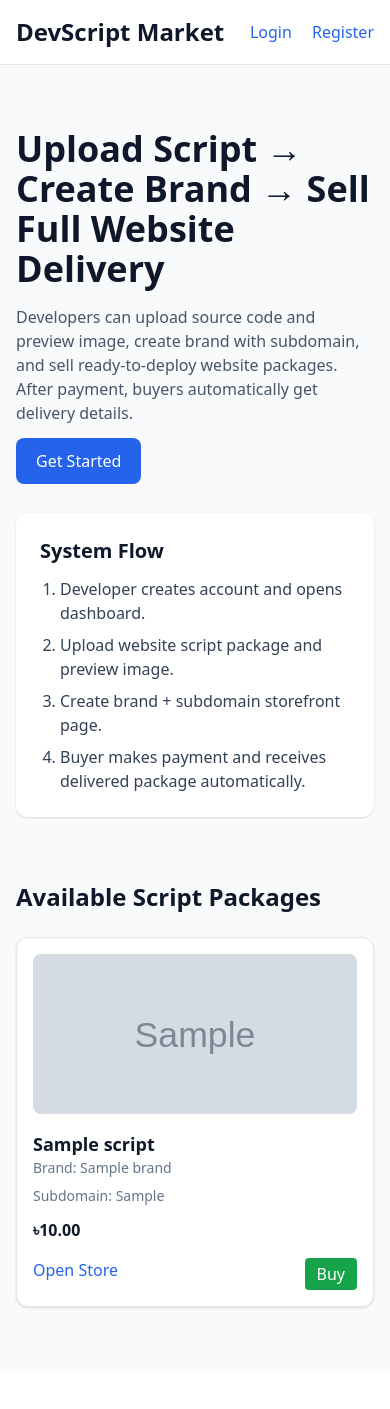
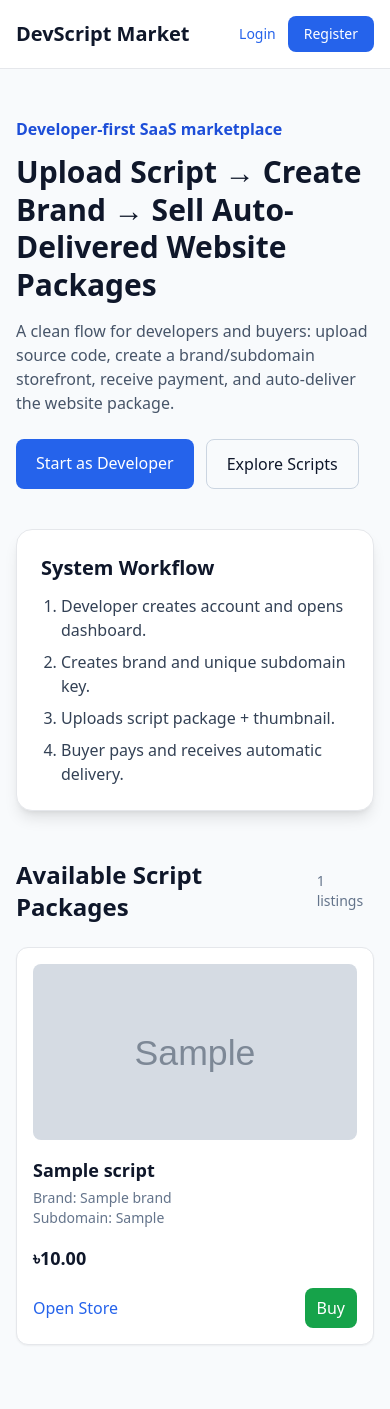
Before and after one commit to mdrahulislammri/IZV-project, a PHP site: page / in a window 390 px wide. Before the commit the page ends 1309 px from the top, so only its background shows below. Run offline with PHP 8.4, Linux system fonts and the light colour scheme; tables that the repository leaves empty hold one stand-in row (values such as "Sample post"); grey boxes marked "Sample" are stand-in pictures; some libraries are stand-ins or nearby versions.

Commit message:
Upgrade UI responsiveness and SEO metadata across marketplace pages

```diff
--- a/index.php
+++ b/index.php
@@ -9,67 +9,83 @@ $scripts = $pdo->query('SELECT s.id, s.title, s.price, s.thumbnail, b.brand_name
 <head>
   <meta charset="UTF-8">
   <meta name="viewport" content="width=device-width, initial-scale=1.0">
-  <title>DevScript Market</title>
+  <title>DevScript Market | Premium Website Script Marketplace</title>
+  <meta name="description" content="Buy and sell premium website scripts. Developers upload source code, create branded storefronts, and deliver complete website packages after payment.">
+  <meta name="robots" content="index, follow">
   <script src="https://cdn.tailwindcss.com"></script>
 </head>
-<body class="bg-slate-50 text-slate-900">
-  <header class="bg-white border-b">
-    <div class="max-w-6xl mx-auto px-4 py-4 flex justify-between items-center">
-      <h1 class="font-bold text-2xl">DevScript Market</h1>
-      <nav class="space-x-4">
+<body class="bg-slate-50 text-slate-900 antialiased">
+  <header class="bg-white/95 backdrop-blur border-b sticky top-0 z-30">
+    <div class="max-w-7xl mx-auto px-4 py-4 flex flex-wrap gap-3 justify-between items-center">
+      <a href="/" class="font-extrabold text-xl sm:text-2xl">DevScript Market</a>
+      <nav class="flex flex-wrap items-center gap-3 text-sm sm:text-base">
         <?php if ($user): ?>
-          <span class="text-sm">Hi, <?= htmlspecialchars($user['name']) ?></span>
+          <span class="text-slate-600">Hi, <?= htmlspecialchars($user['name']) ?></span>
           <?php if ($user['role'] === 'developer'): ?>
-            <a class="text-blue-600" href="/developer/dashboard.php">Dashboard</a>
+            <a class="text-blue-600 hover:text-blue-700" href="/developer/dashboard.php">Dashboard</a>
           <?php endif; ?>
-          <a class="text-blue-600" href="/user/deliveries.php">My Deliveries</a>
-          <a class="text-red-600" href="/logout.php">Logout</a>
+          <a class="text-blue-600 hover:text-blue-700" href="/user/deliveries.php">My Deliveries</a>
+          <a class="text-red-600 hover:text-red-700" href="/logout.php">Logout</a>
         <?php else: ?>
-          <a class="text-blue-600" href="/login.php">Login</a>
-          <a class="text-blue-600" href="/register.php">Register</a>
+          <a class="text-blue-600 hover:text-blue-700" href="/login.php">Login</a>
+          <a class="bg-blue-600 text-white px-4 py-2 rounded-lg hover:bg-blue-700" href="/register.php">Register</a>
         <?php endif; ?>
       </nav>
     </div>
   </header>
 
-  <section class="max-w-6xl mx-auto px-4 py-16">
+  <main>
+    <section class="max-w-7xl mx-auto px-4 py-12 sm:py-16">
       <div class="grid lg:grid-cols-2 gap-10 items-center">
         <div>
-        <h2 class="text-4xl font-extrabold mb-4">Upload Script → Create Brand → Sell Full Website Delivery</h2>
-        <p class="text-slate-600 mb-6">Developers can upload source code and preview image, create brand with subdomain, and sell ready-to-deploy website packages. After payment, buyers automatically get delivery details.</p>
-        <a href="/register.php" class="bg-blue-600 text-white px-5 py-3 rounded-lg">Get Started</a>
+          <p class="text-blue-700 font-semibold mb-3">Developer-first SaaS marketplace</p>
+          <h1 class="text-3xl sm:text-5xl font-black leading-tight mb-4">Upload Script → Create Brand → Sell Auto-Delivered Website Packages</h1>
+          <p class="text-slate-600 text-base sm:text-lg mb-6">A clean flow for developers and buyers: upload source code, create a brand/subdomain storefront, receive payment, and auto-deliver the website package.</p>
+          <div class="flex flex-wrap gap-3">
+            <a href="/register.php" class="bg-blue-600 text-white px-5 py-3 rounded-lg hover:bg-blue-700">Start as Developer</a>
+            <a href="#market" class="border border-slate-300 px-5 py-3 rounded-lg hover:bg-slate-100">Explore Scripts</a>
           </div>
-      <div class="bg-white rounded-xl p-6 shadow">
-        <h3 class="text-xl font-bold mb-3">System Flow</h3>
+        </div>
+        <div class="bg-white rounded-2xl p-6 shadow-lg border">
+          <h2 class="text-xl font-bold mb-3">System Workflow</h2>
           <ol class="list-decimal ml-5 text-slate-700 space-y-2">
             <li>Developer creates account and opens dashboard.</li>
-          <li>Upload website script package and preview image.</li>
-          <li>Create brand + subdomain storefront page.</li>
-          <li>Buyer makes payment and receives delivered package automatically.</li>
+            <li>Creates brand and unique subdomain key.</li>
+            <li>Uploads script package + thumbnail.</li>
+            <li>Buyer pays and receives automatic delivery.</li>
           </ol>
         </div>
       </div>
     </section>
 
-  <section class="max-w-6xl mx-auto px-4 pb-16">
-    <h3 class="text-2xl font-bold mb-6">Available Script Packages</h3>
-    <div class="grid md:grid-cols-2 lg:grid-cols-3 gap-6">
+    <section id="market" class="max-w-7xl mx-auto px-4 pb-16">
+      <div class="flex items-center justify-between mb-6">
+        <h2 class="text-2xl sm:text-3xl font-bold">Available Script Packages</h2>
+        <span class="text-sm text-slate-500"><?= count($scripts) ?> listings</span>
+      </div>
+
+      <?php if (!$scripts): ?>
+        <div class="bg-white border rounded-xl p-8 text-center text-slate-500">No scripts uploaded yet.</div>
+      <?php else: ?>
+        <div class="grid sm:grid-cols-2 xl:grid-cols-3 gap-6">
           <?php foreach ($scripts as $script): ?>
-        <div class="bg-white rounded-xl shadow p-4 border">
+            <article class="bg-white rounded-xl shadow-sm hover:shadow-md p-4 border transition">
               <?php if ($script['thumbnail']): ?>
-            <img src="/uploads/<?= htmlspecialchars($script['thumbnail']) ?>" class="h-40 w-full object-cover rounded-lg mb-4" alt="thumbnail">
+                <img src="/uploads/<?= htmlspecialchars($script['thumbnail']) ?>" class="h-44 w-full object-cover rounded-lg mb-4" alt="<?= htmlspecialchars($script['title']) ?> thumbnail" loading="lazy">
               <?php endif; ?>
-          <h4 class="font-bold text-lg"><?= htmlspecialchars($script['title']) ?></h4>
-          <p class="text-sm text-slate-500 mb-2">Brand: <?= htmlspecialchars($script['brand_name']) ?></p>
-          <p class="text-sm text-slate-500 mb-3">Subdomain: <?= htmlspecialchars($script['subdomain']) ?></p>
-          <p class="font-semibold mb-4">৳<?= number_format((float)$script['price'], 2) ?></p>
-          <div class="flex justify-between">
-            <a class="text-blue-600" href="/brand.php?subdomain=<?= urlencode($script['subdomain']) ?>">Open Store</a>
-            <a class="bg-green-600 text-white px-3 py-1 rounded" href="/purchase.php?script_id=<?= (int)$script['id'] ?>">Buy</a>
+              <h3 class="font-bold text-lg line-clamp-2"><?= htmlspecialchars($script['title']) ?></h3>
+              <p class="text-sm text-slate-500 mt-1">Brand: <?= htmlspecialchars($script['brand_name']) ?></p>
+              <p class="text-sm text-slate-500">Subdomain: <?= htmlspecialchars($script['subdomain']) ?></p>
+              <p class="font-semibold text-lg my-4">৳<?= number_format((float)$script['price'], 2) ?></p>
+              <div class="flex justify-between items-center gap-3">
+                <a class="text-blue-600 hover:text-blue-700" href="/brand.php?subdomain=<?= urlencode($script['subdomain']) ?>">Open Store</a>
+                <a class="bg-green-600 text-white px-3 py-2 rounded-lg hover:bg-green-700" href="/purchase.php?script_id=<?= (int)$script['id'] ?>">Buy</a>
               </div>
-        </div>
+            </article>
           <?php endforeach; ?>
         </div>
+      <?php endif; ?>
     </section>
+  </main>
 </body>
 </html>
```
Also changed, not shown: brand.php (+9 -8 lines), developer/dashboard.php (+30 -16 lines), login.php (+13 -6 lines), purchase.php (+4 -4 lines), register.php (+19 -9 lines), user/deliveries.php (+5 -5 lines), README.md. Lines whose indentation alone changed are shown as unchanged.
